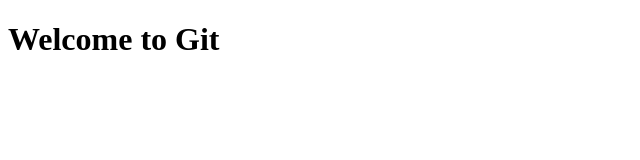
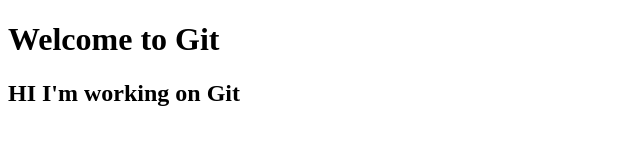
Before and after one commit to sreeja0703/sunday123, a plain HTML site: page index.html in a window 1280 px wide. Shown: the whole page, without its empty margins (0-640 px from the left). Drawn offline with Linux system fonts and the light colour scheme.

Commit message:
second commit

```diff
--- a/index.html
+++ b/index.html
@@ -5,5 +5,6 @@
     </head>
     <body>
         <h1>Welcome to Git</h1>
+        <h2>HI I'm working on Git</h2>
     </body>
 </html>
```
